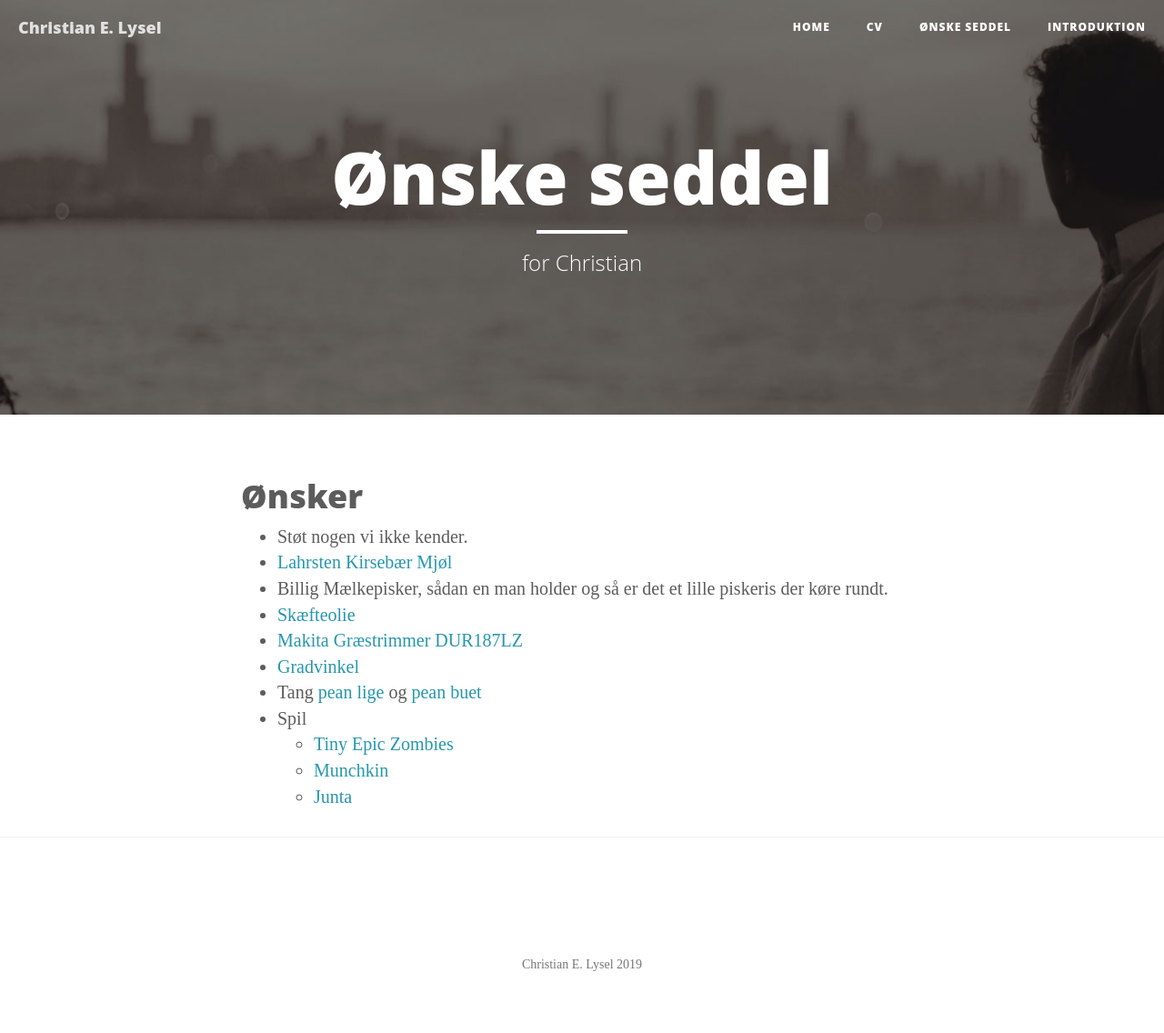
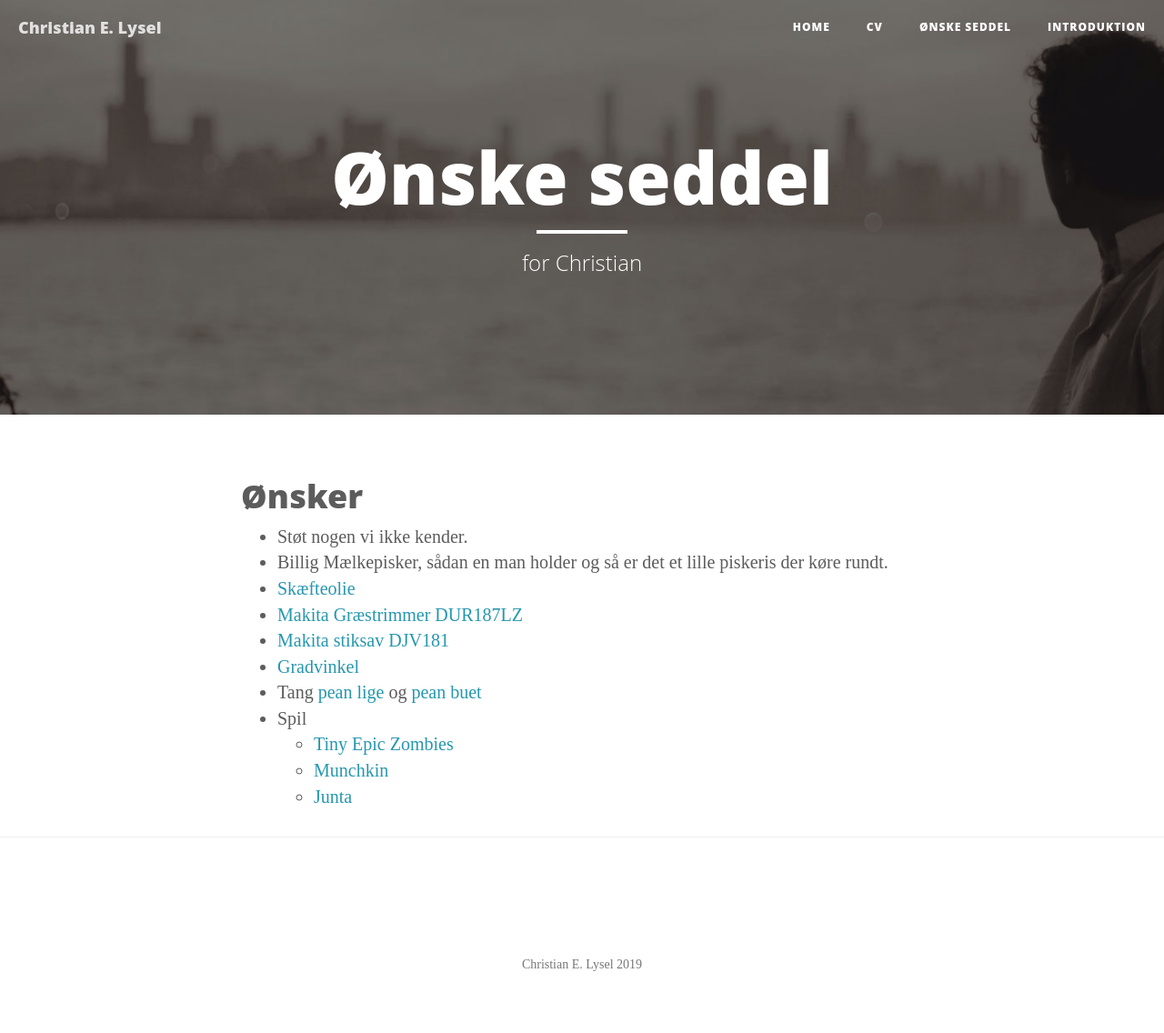
Before and after one commit to clysel/christian.lysel.net, a Jekyll site: the page built from gave.markdown, in a window 1280 px wide. Shown: the whole page at 91% size. Built offline with Jekyll 4.4.1, drawn with Linux system fonts in a browser that asks for light colours.

Commit message:
Update gave.markdown

```diff
--- a/gave.markdown
+++ b/gave.markdown
@@ -7,10 +7,10 @@ header-img: "img/about-bg.jpg"
 # Ønsker
 
  * Støt nogen vi ikke kender.
- * [Lahrsten Kirsebær Mjøl](https://www.lahrsten.dk/produkter/12kirsebaermjod.html)
  * Billig Mælkepisker, sådan en man holder og så er det et lille piskeris der køre rundt.
  * [Skæfteolie](https://jagt-jakt.dk/tyrchem-208/rewoil-skaefteolie-p1129)
  * [Makita Græstrimmer DUR187LZ](https://www.faisto.dk/makita-graestrimmer-18v-dur187lz-uden-batteri-f4486804599?cid=shop9063724154)
+ * [Makita stiksav DJV181](https://www.prishammeren.dk/shop/makita-stiksav-djv181-4197p.html)
  * [Gradvinkel](https://www.harald-nyborg.dk/p5587/mitsutomo-gradvinkel-magnetisk)
  * Tang [pean lige](https://www.jaegeren-og-lystfiskeren.dk/webshop/166-taenger-lineklippere-pin-on-reel-mf-/2651-peang-lige/) og [pean buet](https://www.jaegeren-og-lystfiskeren.dk/webshop/166-taenger-lineklippere-pin-on-reel-mf-/2652-peang-buet/)
  * Spil
```
